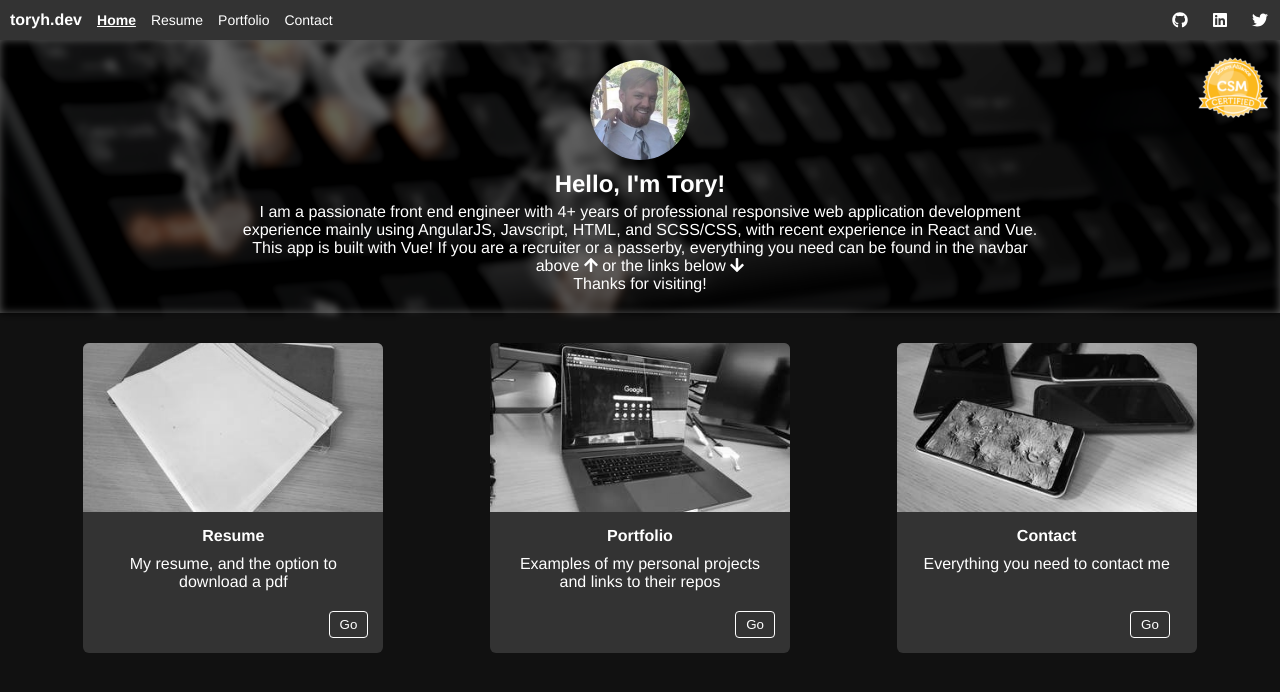
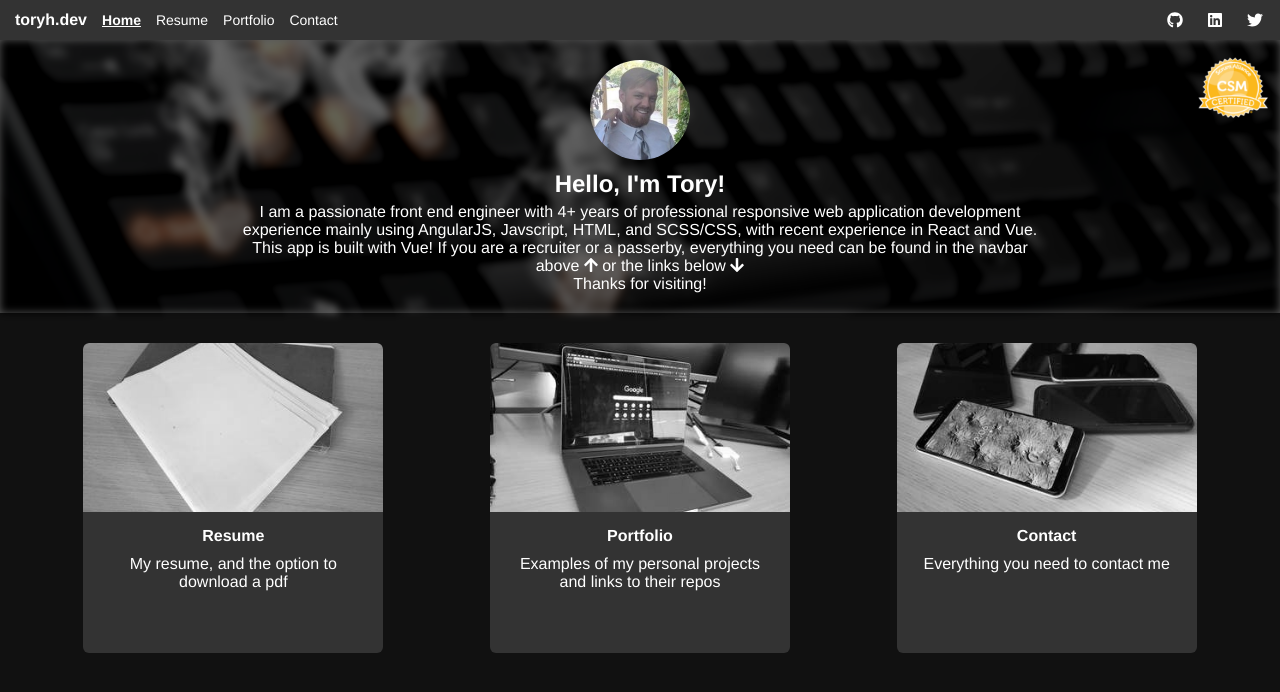
Before and after one commit to tory37/torydev, a Vue app: page / in a window 1280 px wide. Shown: the top 692 px of the page. Built offline with nearby package versions, Linux system fonts and the light colour scheme.

Commit message:
added glow to hover things

```diff
--- a/src/components/Navbar.vue
+++ b/src/components/Navbar.vue
@@ -1,46 +1,36 @@
 <template>
   <div class="navbar">
+    <div class="navbar-inner">
       <div class="navigation">
-      <router-link class="title entry" :to="{ name: 'home' }"
-        >toryh.dev</router-link
-      >
+        <router-link class="title entry" :to="{ name: 'home' }">toryh.dev</router-link>
 
         <router-link
           :to="{ name: 'home' }"
           class="entry nav not-mobile"
           :class="navIsSelectedClass('home')"
-        >Home</router-link
-      >
+        >Home</router-link>
 
         <router-link
           :to="{ name: 'resume' }"
           class="entry nav not-mobile"
           :class="navIsSelectedClass('resume')"
-        >Resume</router-link
-      >
+        >Resume</router-link>
 
         <router-link
           :to="{ name: 'portfolio' }"
           class="entry nav not-mobile"
           :class="navIsSelectedClass('portfolio')"
-        >Portfolio</router-link
-      >
+        >Portfolio</router-link>
 
         <router-link
           :to="{ name: 'contact' }"
           class="entry nav not-mobile"
           :class="navIsSelectedClass('contact')"
-        >Contact</router-link
-      >
+        >Contact</router-link>
       </div>
 
       <div class="links">
-      <a
-        class="entry not-mobile"
-        href="https://github.com/tory37"
-        target="_blank"
-        rel="noopener"
-      >
+        <a class="entry not-mobile" href="https://github.com/tory37" target="_blank" rel="noopener">
           <FAIcon :icon="['fab', 'github']"></FAIcon>
         </a>
 
@@ -65,6 +55,7 @@
         <a class="entry mobile" @click="openSidebar()">
           <FAIcon icon="bars"></FAIcon>
         </a>
+      </div>
     </div>
   </div>
 </template>
@@ -93,13 +84,21 @@ export default {
   box-sizing: border-box;
   display: flex;
   flex-direction: row;
+  justify-content: center;
+  align-items: center;
+
+  .navbar-inner {
+    box-sizing: border-box;
+    display: flex;
+    flex-direction: row;
     justify-content: space-between;
     align-items: center;
+    width: calc(100% - 10px);
 
     .entry {
       box-sizing: border-box;
       padding: 5px;
-    height: 100%;
+      height: calc(100% - 5px);
       border-radius: 4px;
       cursor: pointer;
       color: white;
@@ -111,6 +110,7 @@ export default {
 
       &:hover {
         background-color: $color-gray;
+        box-shadow: 0 0 5px 5px orange;
       }
 
       &.mobile {
@@ -182,4 +182,5 @@ export default {
       }
     }
   }
+}
 </style>
--- a/src/components/PortfolioCard.vue
+++ b/src/components/PortfolioCard.vue
@@ -93,6 +93,7 @@ export default {
 
         &:hover {
           background-color: $color-gray;
+          box-shadow: 0 0 5px 5px orange;
         }
       }
     }
--- a/src/components/PreviewCard.vue
+++ b/src/components/PreviewCard.vue
@@ -1,10 +1,11 @@
 <template>
-  <div class="preview-card">
-    <img :alt="titlePreview" :src="imageUrl" />
+  <div class="preview-card" @click="$router.push({ name: routeName })">
+    <div class="image-wrapper">
+      <img :alt="titlePreview" :src="imageUrl" />
+    </div>
     <div class="content">
       <h4>{{ displayTitle }}</h4>
       <p>{{ description }}</p>
-      <button @click="$router.push({ name: routeName })">Go</button>
     </div>
   </div>
 </template>
@@ -46,12 +47,25 @@ export default {
   flex-direction: column;
   justify-content: flex-start;
   align-items: center;
+  cursor: pointer;
 
-  img {
+  &:hover {
+    box-shadow: 0 0 10px 10px orange;
+  }
+
+  .image-wrapper {
+    overflow: hidden;
     width: 100%;
     height: $image-height;
-    object-fit: cover;
-    filter: grayscale(1);
+    border-top-left-radius: 6px;
+    border-top-right-radius: 6px;
+
+    img {
+      width: 100%;
+      height: 100%;
+      object-fit: cover;
+      filter: grayscale(1);
+    }
   }
 
   .content {
--- a/src/views/Resume.vue
+++ b/src/views/Resume.vue
@@ -5,8 +5,7 @@
       href="https://drive.google.com/open?id=1JrC0Gr-WSV4stV_-20v6ULu6BDw4EsRz"
       target="_blank"
       rel="noopener"
-      >Download PDF</a
-    >
+    >Download PDF</a>
     <div class="main-col">
       <Experience />
       <Projects />
@@ -50,6 +49,10 @@ export default {
     background-color: $color-gray-dark;
     text-decoration: none;
     padding: 5px;
+
+    &:hover {
+      box-shadow: 0 0 5px 5px orange;
+    }
   }
 
   .main-col {
```
Lines whose indentation alone changed are shown as unchanged.
